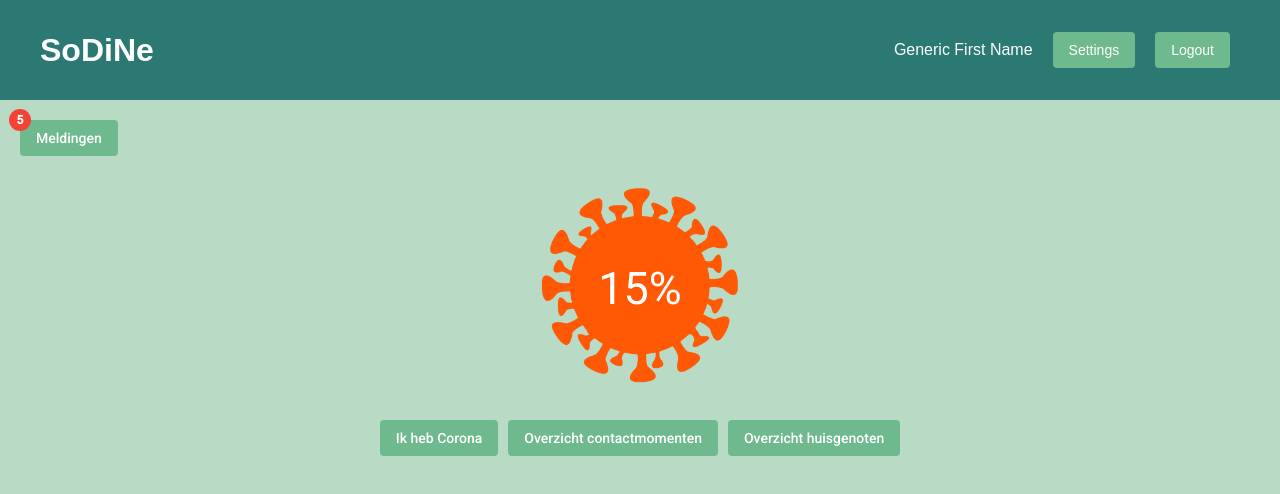
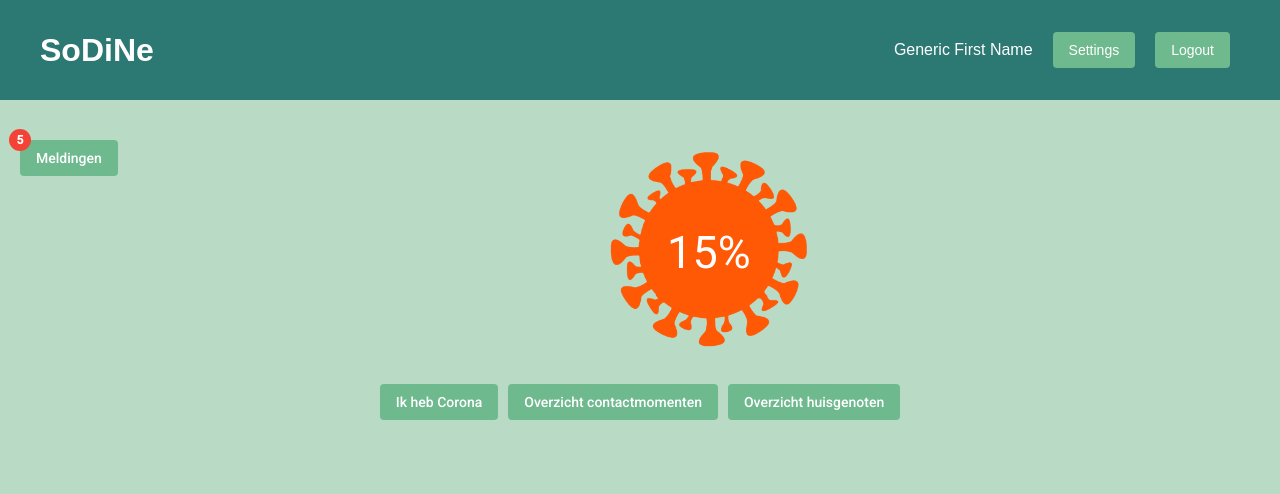
Before and after one commit to annedeg/project2.4, an Angular app: page /homepage in a window 1280 px wide. Shown: the top 494 px of the page. Built offline with nearby package versions, Linux system fonts and the light colour scheme.

Commit message:
homepage changed

```diff
--- a/src/app/home-page/homepage/homepage.component.html
+++ b/src/app/home-page/homepage/homepage.component.html
@@ -1,9 +1,12 @@
 <div class="hompage">
-    <div class="meldingen"> <button mat-flat-button matBadge="5" matBadgePosition="before" matBadgeColor="warn" matBadgeSize="medium">Meldingen</button></div>
-    <div class = "coronapng">
-        <img src="/assets/Corona.png" height="200px" width="200px">
+    <div class="wrapper">
+        <div class="meldingen"> <button mat-flat-button matBadge="5" matBadgePosition="before" matBadgeColor="warn" matBadgeSize="medium">Meldingen</button></div>
+        <div class = "coronapng">
+            <img src="/assets/Corona.png" height="200px" width="200px">
         <div class="coronascore">15%</div>
+        </div>
     </div>
+
     <div class="Personal details"></div>
     <div class="container">
         <button mat-flat-button (click)="btnClick();">Ik heb Corona</button>
--- a/src/app/home-page/homepage/homepage.component.scss
+++ b/src/app/home-page/homepage/homepage.component.scss
@@ -14,6 +14,8 @@
             background-color: #609676;
         }
     }
+    .wrapper{
+        display: flex;
         .coronapng{
             position: relative;
             text-align: center;
@@ -32,6 +34,8 @@
         }
         .meldingen{
             margin: 20px;
-        display: flex;
         }
+
     }
+
+}
```
Lines whose indentation alone changed are shown as unchanged.
